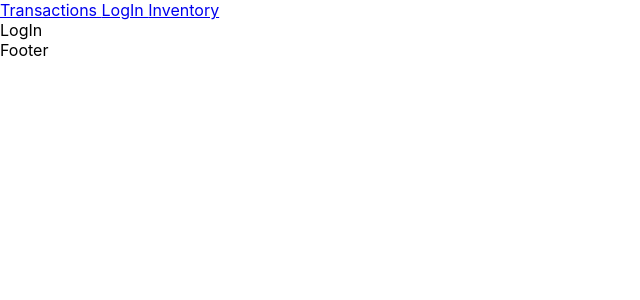
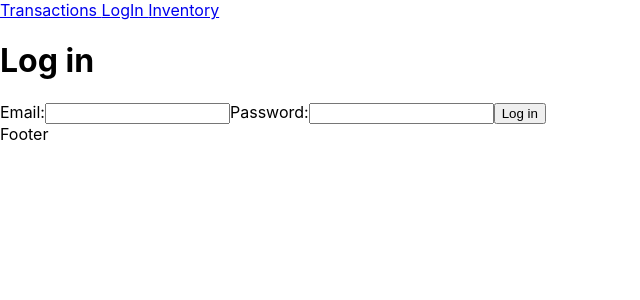
Before and after one commit to AxelJacobsen/Bachelor-thesis-2023_Cryogenetics, a React (Create React App) app in the folder Code/Frontend/admin-website/: page /login in a window 1280 px wide. Shown: the top 300 px of the page, without its empty margins (0-640 px from the left). Built offline with nearby package versions, Linux system fonts and the light colour scheme.

Commit message:
Temporary logging in and moving around the website is now available.

```diff
--- a/Code/Frontend/admin-website/src/App.css
+++ b/Code/Frontend/admin-website/src/App.css
@@ -1,3 +1,4 @@
 .App {
   text-align: center;
+  color: red;
 }
--- a/Code/Frontend/admin-website/src/App.js
+++ b/Code/Frontend/admin-website/src/App.js
@@ -1,24 +1,33 @@
-import React from 'react'
-import {BrowserRouter as Router, Routes, Route, Link} from 'react-router-dom'
+import React , { useState } from 'react'
+import {BrowserRouter as Router, Routes, Route, Navigate, Link} from 'react-router-dom'
 import Transactions from './components/Transactions'
 import LogIn from './components/LogIn'
 import Inventory from './components/Inventory'
 import ErrorPage from './components/ErrorPage'
 
+
 function App() {
+  const [isLoggedIn, setIsLoggedIn] = useState(false); // Replace with your authentication logic
+
+  function handleLogIn() {
+    setIsLoggedIn(true);
+  }
+
   return (
     <Router>
     <nav>
-      <Link to="/transactions"> Transactions </Link>
+      <Link to="/"> Transactions </Link>
       <Link to="/login"> LogIn </Link>
       <Link to="/inventory"> Inventory </Link>
     </nav>
 
       <Routes>
-        <Route path='/transactions' element={<Transactions/>}></Route>
-        <Route path='/login' element={<LogIn/>}></Route>
-        <Route path='/inventory' element={<Inventory/>}></Route>
-        <Route path='*' element={<ErrorPage/>}></Route>
+        <Route path="/" element={isLoggedIn ? <Transactions isLoggedIn={isLoggedIn}/> : <Navigate to="/login" />} />
+
+        <Route path="/login" element={<LogIn onSignIn={handleLogIn} setIsLoggedIn={setIsLoggedIn}/>} />
+        <Route path="/inventory" element={isLoggedIn ? <Inventory /> : <Navigate to="/login" />} />
+
+        <Route path='*' element={<ErrorPage/>}></Route> {/* All deviations in URL lead to ErrorPage */}
       </Routes>
       <div> Footer </div>
     </Router>
--- /dev/null
+++ b/Code/Frontend/admin-website/src/components/Inventory.css
@@ -0,0 +1,5 @@
+inventory {
+    color: brown;
+    text-decoration-color: aquamarine;
+    font-family: Arial, Helvetica, sans-serif;
+}
--- a/Code/Frontend/admin-website/src/components/Inventory.js
+++ b/Code/Frontend/admin-website/src/components/Inventory.js
@@ -1,10 +1,11 @@
 import React from 'react'
 import { useNavigate } from 'react-router-dom'
+import './Inventory.css';
 
 function Inventory() {
     let navigate = useNavigate();
   return (
-    <div>
+    <div className='inventory'>
         Inventory page <button onClick={() => {navigate("/login")}}> Change to LogIn page </button>
     </div>
   )
--- a/Code/Frontend/admin-website/src/components/LogIn.js
+++ b/Code/Frontend/admin-website/src/components/LogIn.js
@@ -1,9 +1,38 @@
-import React from 'react'
+import React, { useState } from 'react';
+import { useNavigate } from 'react-router-dom';
 
-function LogIn() {
+function LogIn({setIsLoggedIn}) {
+  const [email, setEmail] = useState('');
+  const [password, setPassword] = useState('');
+  const navigate = useNavigate();
+
+  function handleLogIn(event) {
+    event.preventDefault();
+    // Replace with your authentication logic
+    const isLoggedIn = true;
+    if (isLoggedIn) {
+      setIsLoggedIn(true);
+      navigate('/');
+      console.log(isLoggedIn)
+    }
+  }
+
   return (
-    <div>LogIn</div>
-  )
+    <div>
+      <h1>Log in</h1>
+      <form onSubmit={handleLogIn}>
+        <label>
+          Email:
+          <input type="text" value={email} onChange={event => setEmail(event.target.value)} />
+        </label>
+        <label>
+          Password:
+          <input type="password" value={password} onChange={event => setPassword(event.target.value)} />
+        </label>
+        <button type="submit">Log in</button>
+      </form>
+    </div>
+  );
 }
 
 export default LogIn
--- a/Code/Frontend/admin-website/src/components/Transactions.js
+++ b/Code/Frontend/admin-website/src/components/Transactions.js
@@ -1,8 +1,15 @@
 import React from 'react'
 
-function Transactions() {
+function Transactions({ isLoggedIn }) {
+
+  console.log("isLoggedIn: "+ isLoggedIn)
   return (
-    <div>Transactions</div>
+    <div>
+      <h1>Welcome to the Transactions page!</h1>
+      <p>{isLoggedIn ? "You're logged in" : "You're not logged in"}</p>
+
+      {/* Main content of your app goes here */}
+    </div>
   )
 }
 
```
